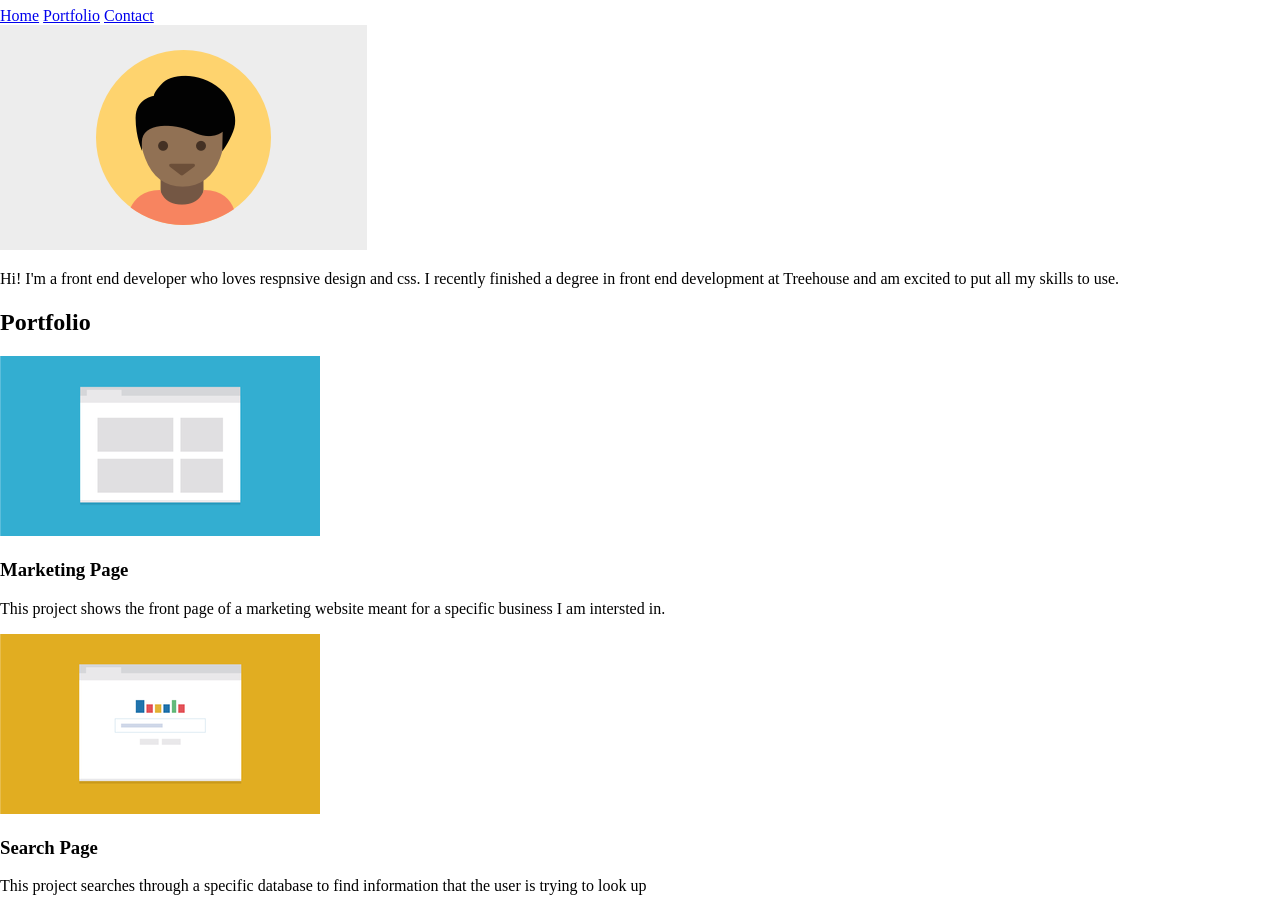
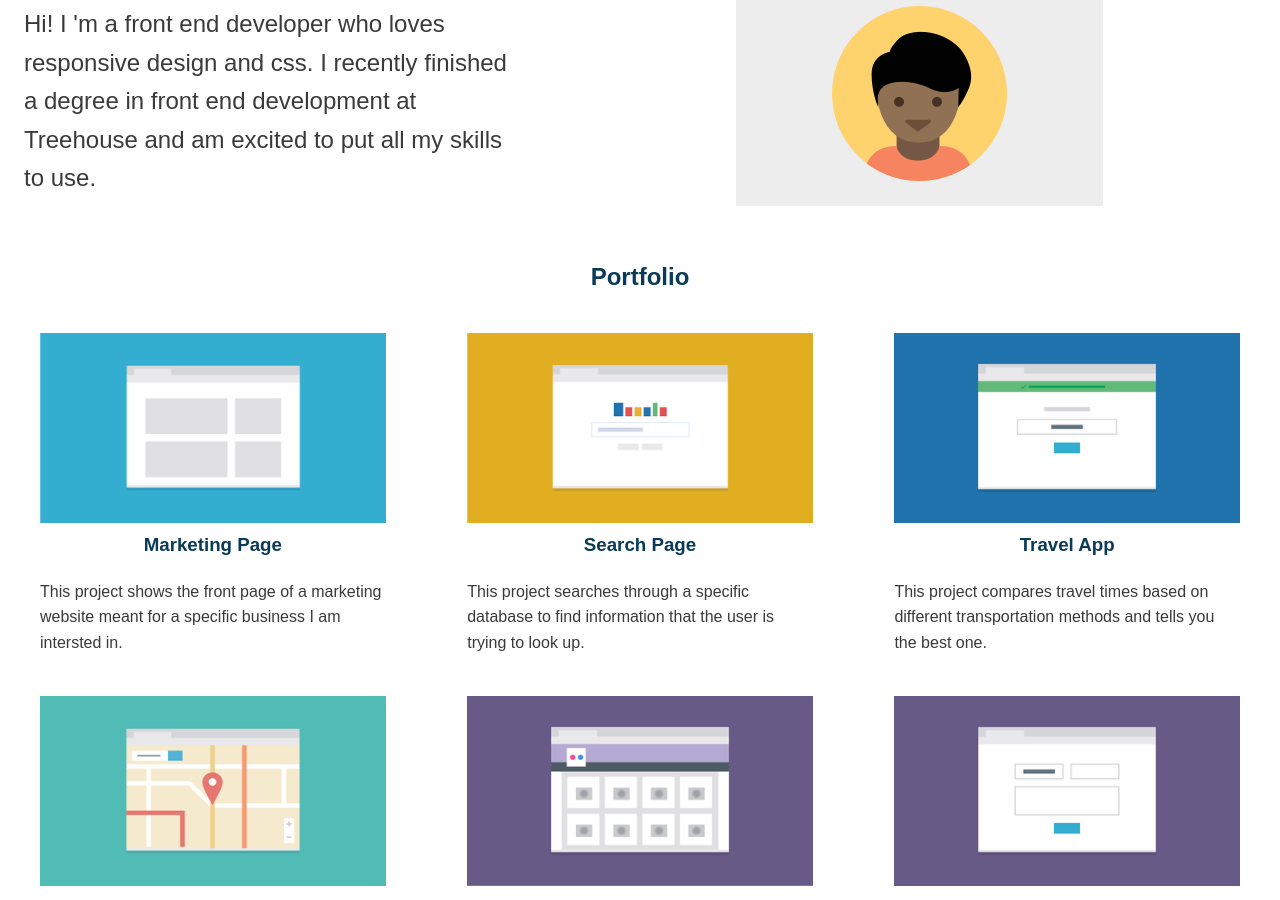
Before and after one commit to Wgardner2017/responsive-layout, a plain HTML site: page index.html in a window 1280 px wide. Shown: the part 73-973 px from the top of the page. Drawn offline with nearby package versions, Linux system fonts and the light colour scheme.

Commit message:
resizedimages n css fixes

```diff
--- a/index.html
+++ b/index.html
@@ -6,7 +6,7 @@
     <meta name="viewport" content="width=device-width, initial-scale=1.0">
     <meta http-equiv="X-UA-Compatible" content="ie=edge">
     <link rel="stylesheet" href="normalize.css">
-    <link rel="stylesheet" href="style.css">
+    <link rel="stylesheet" href="styles.css">
     <title>Student Portfolio</title>
 </head>
 
@@ -14,66 +14,98 @@
 
     <header>
         <div class="container">
-            <h1 id="Student Name">Student Name</a>
-            </h1>
+            <h1 id="Student Name">Student Name</h1>
+
             <nav>
-                <a href="#Student Name">Home</a>
-                <a href="#Portfolio">Portfolio</a>
-                <a href="#Contact">Contact</a>
+                <a href="#Student Name">HOME</a>
+                <a href="#Portfolio">PORTFOLIO</a>
+                <a href="#Contact">CONTACT</a>
             </nav>
         </div>
 
     </header>
 
-    <div class="intro">
+
+    <main>
+
+        <wrapper class="media">
+
+            </div class="image column">
             <img class="profile pic" src="Images\responsive-layout-profile.png" alt="profile pic">
-        <p>Hi! I'm a front end developer who loves respnsive design and css. I recently finished a degree in front end development
-            at Treehouse and am excited to put all my skills to use.</p>
             </div>
-    <main>
+            <div class="text column">Hi! I 'm a front end developer who loves responsive design and css. I recently finished a degree in front end
+                development at Treehouse and am excited to put all my skills to use.
+            </div>
+        </wrapper>
+
+
         <h2 id="Portfolio">Portfolio</h2>
+        <wrapper class="wrapper">
             <div class="Marketing Column">
-            <img class="marketing pic" src="images/rsz_portfolio-1.png" alt="marketing pics">
+                <figure>
+                    <img class="marketing pic" src="images/rsz_portfolio-1(1).png" alt="marketing pics">
+                    <figcaption>
                         <h3>Marketing Page</h3>
-            <p>This project shows the front page of a marketing website meant for a specific business I am intersted in.</p>
-
+                        This project shows the front page of a marketing website meant for a specific business I am intersted in.
+                    </figcaption>
+                </figure>
             </div>
             <div class="Search Page Column">
-            <img class="search pic" src="images/rsz_portfolio-2.png" alt="Search Page Pic">
+                <figure>
+                    <img class="search pic" src="images/rsz_portfolio-2(1).png" alt="Search Page Pic">
+                    <figcaption>
                         <h3>Search Page</h3>
-            <p>This project searches through a specific database to find information that the user is trying to look up</p>
+                        This project searches through a specific database to find information that the user is trying to look up.
+                    </figcaption>
+                </figure>
             </div>
 
             <div class="Travel App Column">
-            <img class="Travel App pic" src="images/rsz_portfolio-3.png" alt="Travel App Pic">
+                <figure>
+                    <img class="Travel App pic" src="images/rsz_portfolio-3(1).png" alt="Travel App Pic">
+                    <figcaption>
                         <h3>Travel App</h3>
-            <p>This project compares travel times based on different transportation methods and tells you the best one</p>
+                        This project compares travel times based on different transportation methods and tells you the best one.
+                    </figcaption>
+                </figure>
             </div>
 
             <div class="Map of Fav Spots Column">
-            <img class="fav spots" src="images/rsz_portfolio-6.png" alt="Map of favorite spots Pic">
+                <figure>
+                    <img class="fav spots" src="images/rsz_portfolio-6(1).png" alt="Map of favorite spots Pic">
+                    <figcaption>
                         <h3>Search Page</h3>
-            <p>This project uses mapping apis to plot points for my favorite spots in the city for a do-it-yourself walking
-                tour.
-            </p>
+                        This project uses mapping apis to plot points for my favorite spots in the city for a do-it-yourself walking tour.
+                    </figcaption>
+                </figure>
             </div>
 
-        <div class="Photo Gallery">
-            <img class="photo gallery pic" src="images/rsz_portfolio-5.png" alt="Photo Gallery Pic">
+            <div class="Photo Gallery Column">
+                <figure>
+                    <img class="photo gallery pic" src="images/rsz_portfolio-5(1).png" alt="Photo Gallery Pic">
+                    <figcaption>
                         <h3>Photo Gallery</h3>
-            <p>This project shows pics from a recent trip to the viewer and allows them to easily navigate through photos.</p>
+                        This project shows pics from a recent trip to the viewer and allows them to easily navigate through photos.
+                    </figcaption>
+                </figure>
             </div>
 
             <div class="Calculator Column">
-            <img class="search pic" src="images/rsz_portfolio-12.png" alt="Calculator Pic">
+                <figure>
+                    <img class="search pic" src="images/rsz_1portfolio-12.png" alt="Calculator Pic">
+                    <figcaption>
                         <h3>Calculator</h3>
-            <p>Someone can enter in the numbers they want, press the big blue button, and get what the result.</p>
+                        Someone can enter in the numbers they want, press the big blue button, and get what the result.
+                    </figcaption>
+                </figure>
             </div>
+        </wrapper>
+    </main>
     <div class="Get in Touch">
         <h2 id="Contact">Contact</h2>
-            <p>If you're interested in chatting or want more information about what I've been working on, I'd love to hear from
+        <h4>If you're interested in chatting or want more information about what I 've been working on, I'd love to hear from
             you.
-            </p>
+        </h4>
 
         <h4>Phone <a href="tel:1-111-555-1234">+1(111)555-1234</a></h4>
         <h4>Email <a href="mailto:email@yoursite.com">email@yoursite.com</a></h4>
@@ -81,14 +113,14 @@
 
 </body>
 <footer>
-    <div class="footer">
-        <h2>Student Name</h2>
-
-        <nav>
-            <a href="#Student Name">Home</a>
-            <a href="#Portfolio">Portfolio</a>
-            <a href="#Student Name">Back To Top</a>
-        </nav>
-
+    <div class="bottom">
+        <h1 id="Student Name">Student Name</h1>
+        <ul id="bottomnav">
+            <li><a hidden href=" #Student Name ">HOME</a></li>
+            <li><a hidden href="#Portfolio ">PORTFOLIO</a</li>
+            <li><a href="#Student Name ">BACK TO TOP</a></li>
+        </ul>
+    </div>
+</footer>
 
 </html>
--- a/styles.css
+++ b/styles.css
@@ -1,41 +1,183 @@
 /* Browser Reset */
 * {
   box-sizing: border-box;
+
+
 }
 
 /* Base element styles */
 body {
-  font-family: 'Varela Round', sans-serif;
+
+  font-family: sans-serif;
   line-height: 1.6;
   color: #3a3a3a;
 }
 
 p {
   font-size: .95em;
-  margin-bottom: 1.8em;
+  margin-bottom: .5em;
+  text-align: justify;
+  max-width: 320px;
 }
-
+h1 {
+  font-size: 1.5em;
+}
 h2,
 h3,
 a {
   color: #093a58;
 }
-
+h1,
 h2,
-h3 {
+h3,
+h4 {
   margin-top: 0;
+  text-align: center;
 }
-
-a {
+nav a {
   text-decoration: none;
+  text-align: center;
+  display: block;
+  background-color: rgb(237, 230, 230);
+  border; .5px;
+  padding: .5em;
+  margin: 5px;
 }
 
 img {
-  max-width: min-content;
+ max-width: 100%;
+}
+main {
+  margin: .1em
+  padding: 1em;
+  background-color: white;
 }
 
-figure {
+wrapper {
+  background-color: white;
+}
+footer .bottom {
+  display: flex;
+  justify-content: space-between;
+  border-top: .5px solid #d3d3d3;
+}
+ul,
+ a {
+  list-style-type: none;
   margin: 0;
-  line-height: 0;
-  position: relative;
+  padding: 0;
+  text-decoration: none;
+
 }
+ .bottomnav  {
+   text-decoration: none;
+   display: flex;
+   justify-content: space-between;
+}
+
+
+
+
+
+/* ==============================
+   Media Queries
+   ============================== */
+   @media (min-width: 48em) {
+
+    header .container {
+      display: flex;
+      justify-content: space-between;
+    }
+
+    nav {
+      display: flex;
+      align-items: center;
+    }
+
+  main {
+    display:grid;
+  }
+
+   .media {
+      display: grid;
+      grid-template-columns: 1fr, 1 fr;
+      grid-template-areas: "content img";
+      column-gap: 8em;
+      margin-bottom: 2em;
+  }
+
+   .media .image {
+      grid-area: img;
+    }
+
+  .media .text {
+      grid-area: content;
+      font-size: 1em;
+      padding: 1em;
+      margin-bottom: .2em;
+      text-align: inherit;
+     }
+
+   wrapper {
+      display: grid;
+      grid-template-columns: repeat(2, 1fr);
+      grid-column-gap: .1em;
+      grid-row-gap: 0;
+    }
+    h2 {
+      align-self: center;
+    }
+    h3 {
+      text-align: center;
+    }
+    h4 {
+      text-align: center;
+    }
+    img {
+      max-width: 100%;
+
+    footer .bottom {
+      display: flex;
+      justify-content: space-between;
+    }
+
+    nav {
+      display: flex;
+      align-items: center;
+    }
+  }
+  @media (min-width: 64em) {
+    .media {
+      display: grid;
+      grid-template-columns: 1fr, 3fr;
+      grid-template-areas: "content img";
+      grid-column-gap: 12em;
+      margin-bottom: 2em;
+  }
+
+   .media .image {
+      grid-area: img;
+      padding: 1em;
+    }
+
+  .media .text {
+      grid-area: content;
+      font-size: 1.5em;
+      padding: 1em;
+      margin-bottom: .2em;
+      text-align: inherit;
+     }
+
+main {
+  display: grid;
+}
+
+  .wrapper {
+    display: grid;
+    grid-template-columns: repeat(3, 1fr);
+    grid-column-gap: .1em;
+    grid-row-gap: .5em;
+  }
+
+
+}
```
Also changed, not shown: Images/rsz_1portfolio-12(1).png (added), Images/rsz_1portfolio-12.png (added), Images/rsz_portfolio-1(1).png (added), Images/rsz_portfolio-2(1).png (added), Images/rsz_portfolio-3(1).png (added), Images/rsz_portfolio-5(1).png (added), Images/rsz_portfolio-6(1).png (added). Lines whose indentation alone changed are shown as unchanged.
